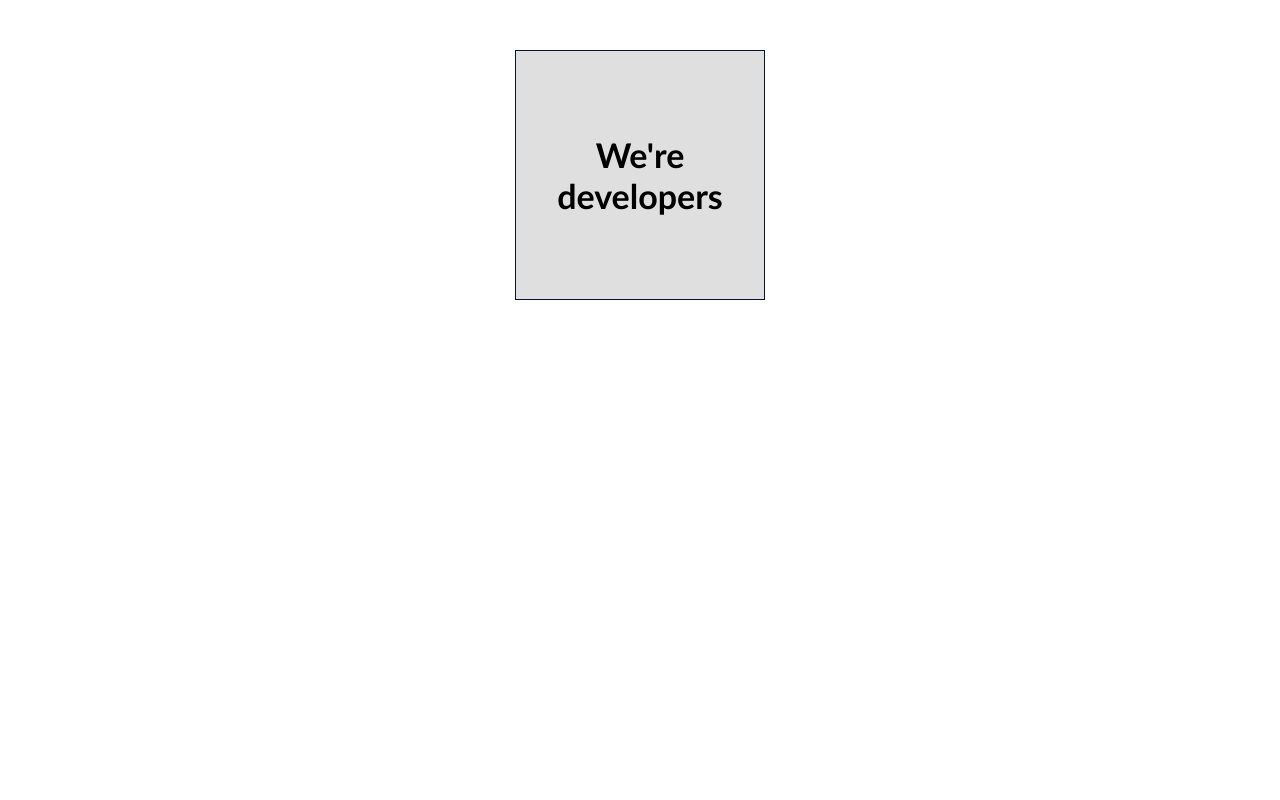
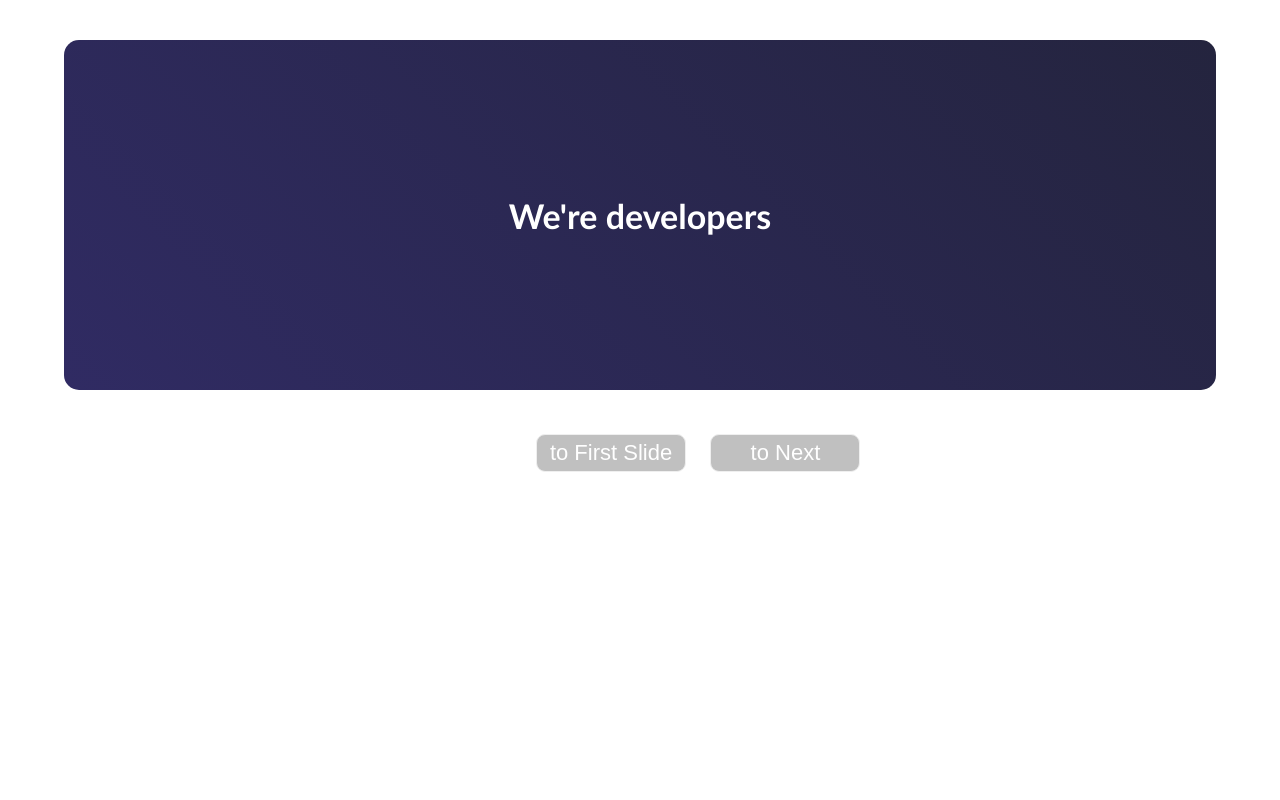
Before and after one commit to Mohammedoniba/simple-slide, a plain HTML site: page index.html in a window 1280 px wide. Drawn offline with Linux system fonts and the light colour scheme.

Commit message:
Update style.css

```diff
--- a/style.css
+++ b/style.css
@@ -1,51 +1,74 @@
-*{
+* {
   box-sizing: border-box;
   margin: 0;
 }
-body{
-    color: #000;
+body {
   font-size: 17px;
-    font-family: 'Gill Sans', 'Gill Sans MT', Calibri, 'Trebuchet MS', sans-serif;
+  font-family: "Gill Sans", "Gill Sans MT", Calibri, "Trebuchet MS", sans-serif;
 }
 
-.content{
+.content {
   position: relative;
-    width: 800px;
-    margin: 50px auto;
+  position: absolute;
+  top: 50%;
+  left: 50%;
+  width: 90%;
+  height: 90%;
+  transform: translate(-50%, -50%);
+  /* width: 800px;
+    margin: 50px auto; */
   text-align: center;
 }
+.btn-container{
+      position: fixed;
+    bottom: 40%;
+    right: 30%;
+}
 #scroll-up,
-#scroll-down{
-    background-color: #d5d5d5;
+#scroll-down {
+      width: 150px;
+    color: #fff;
+    background-color: #333333;
     border: 1px solid #ccc;
     cursor: pointer;
-    margin: 25px auto;
-    padding: 5px 10px;
+    margin: 0px 10px;
+    padding: 5px 0;
+    border-radius: 9px;
     font-size: 22px;
-    transition: all .3s linear;
+    transition: all 0.3s linear;
+    opacity: 0.3;
+
 }
 #scroll-up:hover,
-#scroll-down:hover{
-    background-color: #fff;
+#scroll-down:hover {
+  background: #e9e9e9;
+  color: #333333;
 }
-#box-slider{
-    height: 250px;
+#box-slider {
+  position: relative;
+  height: 350px;
   overflow: hidden;
 }
-.slide_item{
-    width: 250px;
-    height: 250px;
+.slide_item {
+  width: 100%;
+  height: 350px;
   padding: 5px 25px;
-    background-color: #dfdfdf;
-    border: 1px solid #021532;
+  border-radius: 15px;
+  background: linear-gradient(45deg, #302b63, #24243e);
+  border: none;
   margin: auto;
   display: flex;
   justify-content: center;
   align-items: center;
 }
-.not-pointer{
-    background-color: red !important;
+.slide_item h1 {
+  color: #fff;
+}
+.not-pointer {
+  background-color: rgb(190, 20, 20) !important;
   cursor: none;
   pointer-events: none;
+  -webkit-user-select: none;
   user-select: none;
+
 }
```
Lines whose indentation alone changed are shown as unchanged.
